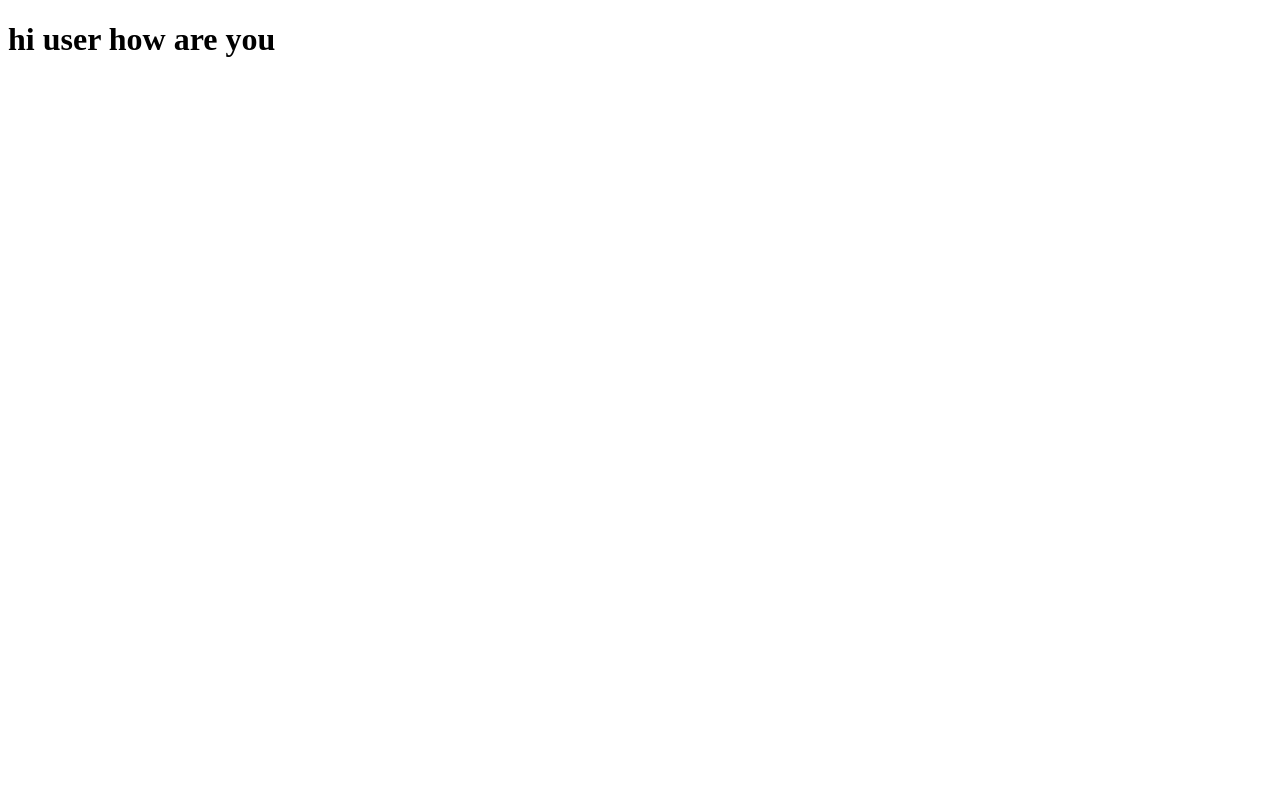
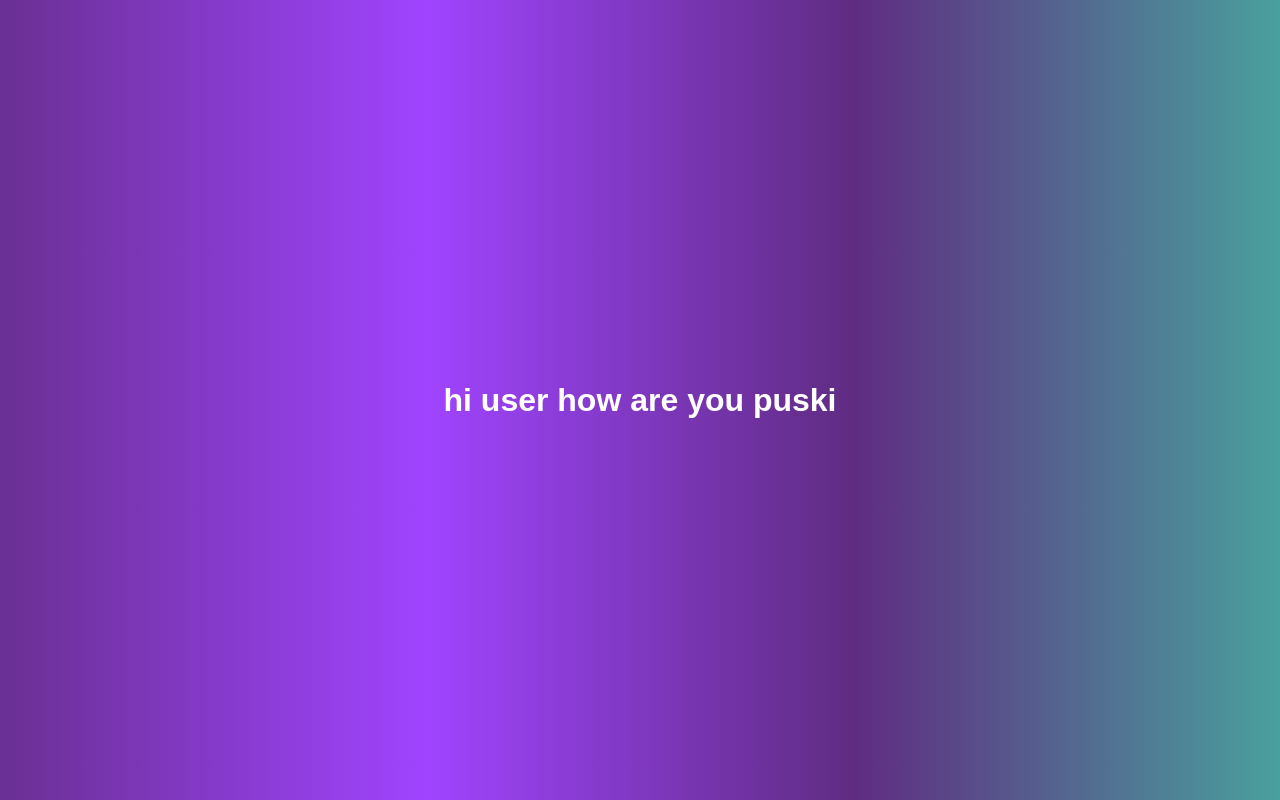
Before and after one commit to victor071997/my_new_pratice, a plain HTML site: page index.html in a window 1280 px wide. Drawn offline with Linux system fonts and the light colour scheme.

Commit message:
desgin for website-change

```diff
--- a/index.html
+++ b/index.html
@@ -3,9 +3,10 @@
 <head>
     <meta charset="UTF-8">
     <meta name="viewport" content="width=device-width, initial-scale=1.0">
+    <link rel="stylesheet" href="style.css">
     <title>Document</title>
 </head>
 <body my new language and added task, puski devops>
-        <h1>hi user how are you</h1>
+        <h1>hi user how are you puski</h1>
 </body>
 </html>
--- /dev/null
+++ b/style.css
@@ -0,0 +1,28 @@
+/* styles.css */
+body {
+    /* Set a gradient background from purple to teal */
+    background: linear-gradient(to right, #6a3093, #a044ff, #5f2c82, #49a09d);
+    font-family: Arial, sans-serif;
+    /* Sets a clean, modern font for the body text */
+    color: white;
+    /* Sets the text color to white for better contrast */
+    margin: 0;
+    /* Removes default margin */
+    padding: 0;
+    /* Removes default padding */
+    display: flex;
+    /* Enables flexbox layout */
+    justify-content: center;
+    /* Centers content horizontally */
+    align-items: center;
+    /* Centers content vertically */
+    height: 100vh;
+    /* Makes the body take the full height of the viewport */
+}
+
+h1 {
+    font-size: 2em;
+    /* Sets the size of the header text */
+    text-align: center;
+    /* Centers the header text */
+}
```
Also changed, not shown: 1 other file.
